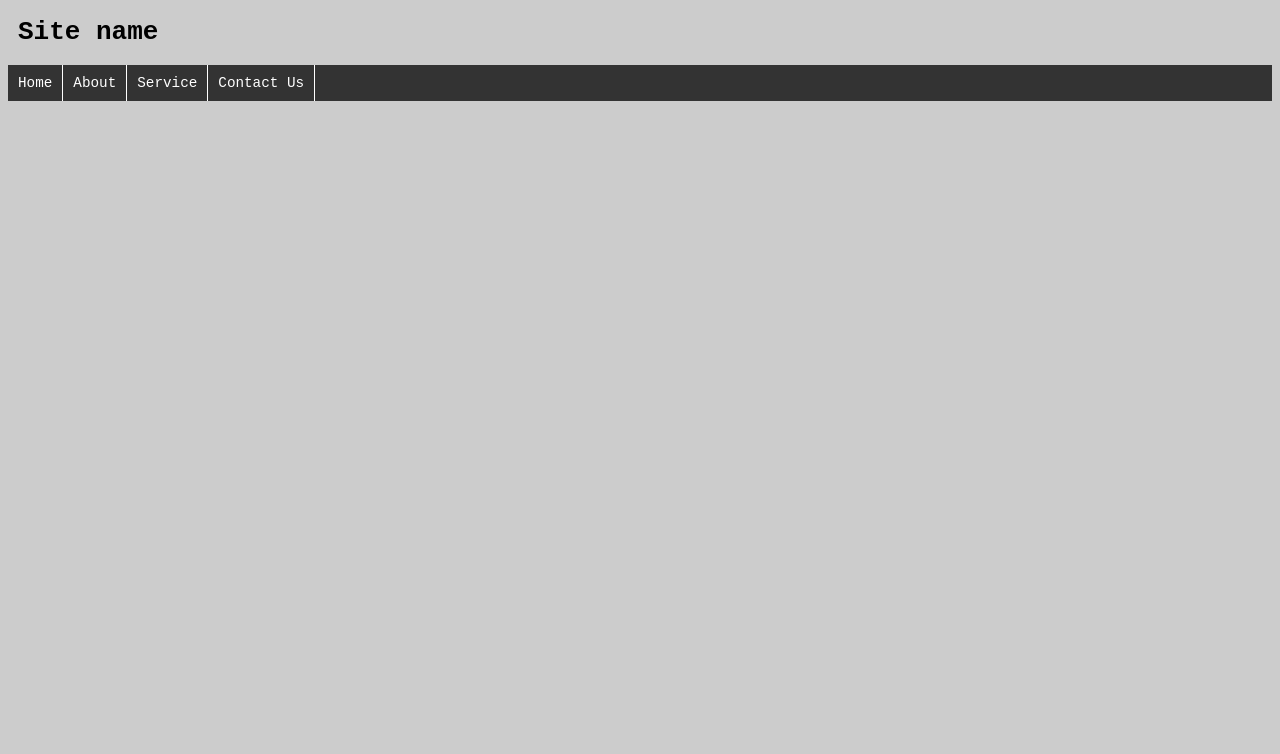
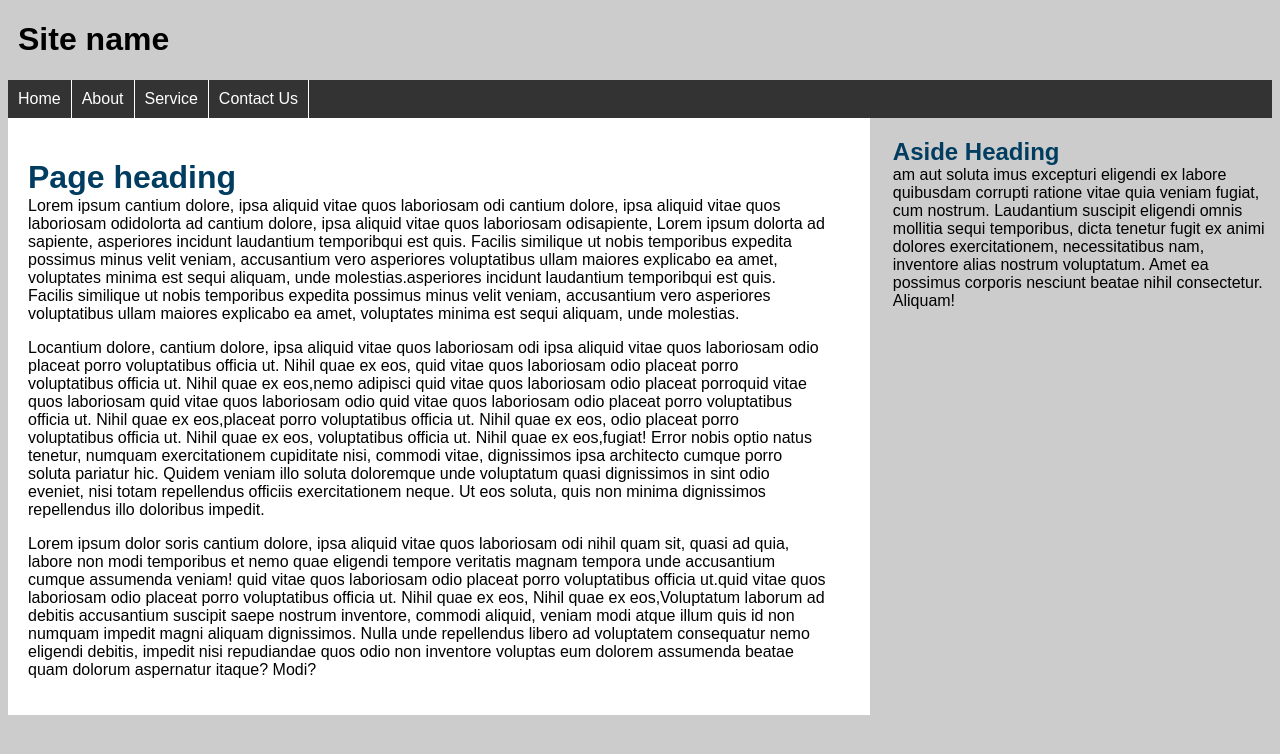
Before and after one commit to VikasRathore16/Assignment3-template2, a plain HTML site: page src/index.html in a window 1280 px wide. Drawn offline with Linux system fonts and the light colour scheme.

Commit message:
main-content

```diff
--- a/src/index.html
+++ b/src/index.html
@@ -24,7 +24,18 @@
         </div>
         <div id="main">
             <div id="content">
+                <div id="main-content">
+                <h1 id="page-heading">Page heading</h1>
+                <div id="summary">
+                    <p>Lorem ipsum cantium dolore, ipsa aliquid vitae quos laboriosam odi cantium dolore, ipsa aliquid vitae quos laboriosam odidolorta ad cantium dolore, ipsa aliquid vitae quos laboriosam odisapiente, Lorem ipsum dolorta ad sapiente, asperiores incidunt laudantium temporibqui est quis. Facilis similique ut nobis temporibus expedita possimus minus velit veniam, accusantium vero asperiores voluptatibus ullam maiores explicabo ea amet, voluptates minima est sequi aliquam, unde molestias.asperiores incidunt laudantium temporibqui est quis. Facilis similique ut nobis temporibus expedita possimus minus velit veniam, accusantium vero asperiores voluptatibus ullam maiores explicabo ea amet, voluptates minima est sequi aliquam, unde molestias.</p>
+                    <p>Locantium dolore, cantium dolore, ipsa aliquid vitae quos laboriosam odi ipsa aliquid vitae quos laboriosam odio placeat porro voluptatibus officia ut. Nihil quae ex eos, quid vitae quos laboriosam odio placeat porro voluptatibus officia ut. Nihil quae ex eos,nemo adipisci quid vitae quos laboriosam odio placeat porroquid vitae quos laboriosam quid vitae quos laboriosam odio quid vitae quos laboriosam odio placeat porro voluptatibus officia ut. Nihil quae ex eos,placeat porro voluptatibus officia ut. Nihil quae ex eos, odio placeat porro voluptatibus officia ut. Nihil quae ex eos, voluptatibus officia ut. Nihil quae ex eos,fugiat! Error nobis optio natus tenetur, numquam exercitationem cupiditate nisi, commodi vitae, dignissimos ipsa architecto cumque porro soluta pariatur hic. Quidem veniam illo soluta doloremque unde voluptatum quasi dignissimos in sint odio eveniet, nisi totam repellendus officiis exercitationem neque. Ut eos soluta, quis non minima dignissimos repellendus illo doloribus impedit.</p>
+                    <p>Lorem ipsum dolor soris cantium dolore, ipsa aliquid vitae quos laboriosam odi nihil quam sit, quasi ad quia, labore non modi temporibus et nemo quae eligendi tempore veritatis magnam tempora unde accusantium cumque assumenda veniam! quid vitae quos laboriosam odio placeat porro voluptatibus officia ut.quid vitae quos laboriosam odio placeat porro voluptatibus officia ut. Nihil quae ex eos, Nihil quae ex eos,Voluptatum laborum ad debitis accusantium suscipit saepe nostrum inventore, commodi aliquid, veniam modi atque illum quis id non numquam impedit magni aliquam dignissimos. Nulla unde repellendus libero ad voluptatem consequatur nemo eligendi debitis, impedit nisi repudiandae quos odio non inventore voluptas eum dolorem assumenda beatae quam dolorum aspernatur itaque? Modi?</p>
+                </div>
+                </div>
+
             <div id="sidebar">
+                <h2 id="side-heading">Aside Heading</h2>
+                <div id="side-content">am aut soluta imus excepturi eligendi ex labore quibusdam corrupti ratione vitae quia veniam fugiat, cum nostrum. Laudantium suscipit eligendi omnis mollitia sequi temporibus, dicta tenetur fugit ex animi dolores exercitationem, necessitatibus nam, inventore alias nostrum voluptatum. Amet ea possimus corporis nesciunt beatae nihil consectetur. Aliquam!</div>
             </div>
         </div>
         <div id="footer">
--- a/src/style.css
+++ b/src/style.css
@@ -1,6 +1,6 @@
 body{
     background-color: rgb(204,204,204);
-    font-family: monospace;
+    font-family: sans-serif;
 }
 #header h1{
     padding-left: 10px;
@@ -13,7 +13,7 @@ ul{
     margin: 0px;
     padding: 0px;
 
-    font-size: 1.1em;
+    font-size: 1.0em;
 
 }
 li{
@@ -34,3 +34,36 @@ li a{
 li a:hover{
     background-color: green;
 }
+#page-heading,#side-heading{
+    color: #003D60;
+    margin-bottom: 0px;
+
+}
+p{
+    margin-top: 1px;
+    padding-right: 1.5em;
+
+}
+
+#main-content{
+    width: 65%;
+    float: left;
+    background-color: white;
+    padding: 20px;
+    display: inline;
+    height: fit-content;
+
+
+}
+#summary p{
+    font-size: 1.0em;
+}
+#content{
+    overflow: hidden;
+
+}
+#sidebar{
+    width: 30%;
+    float: right;
+
+}
```
